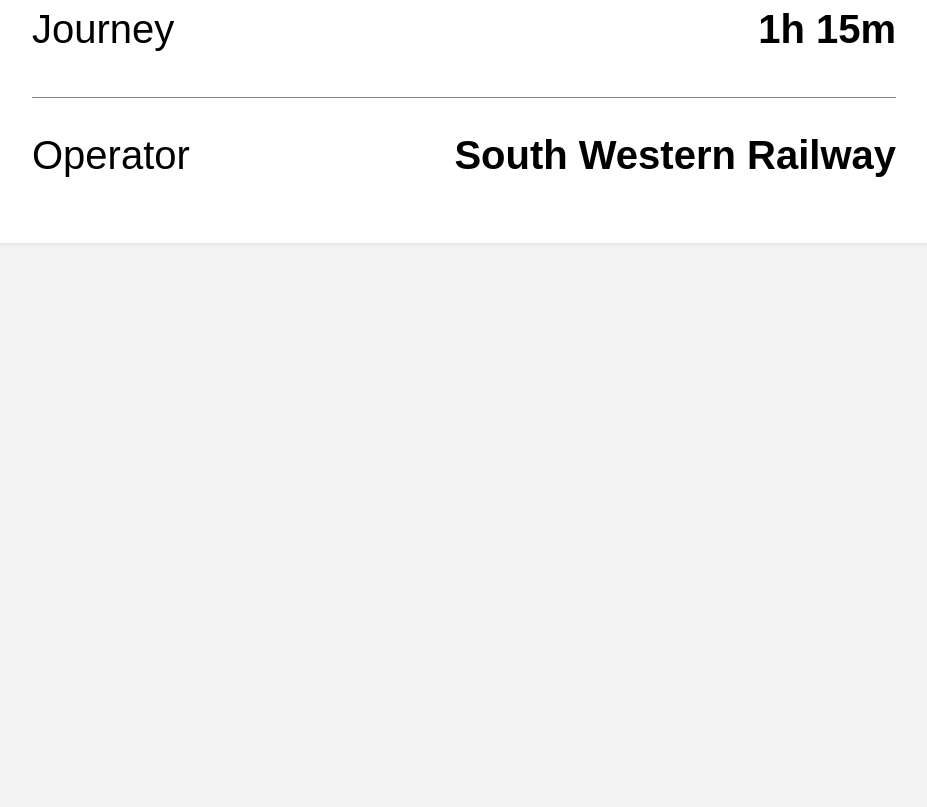
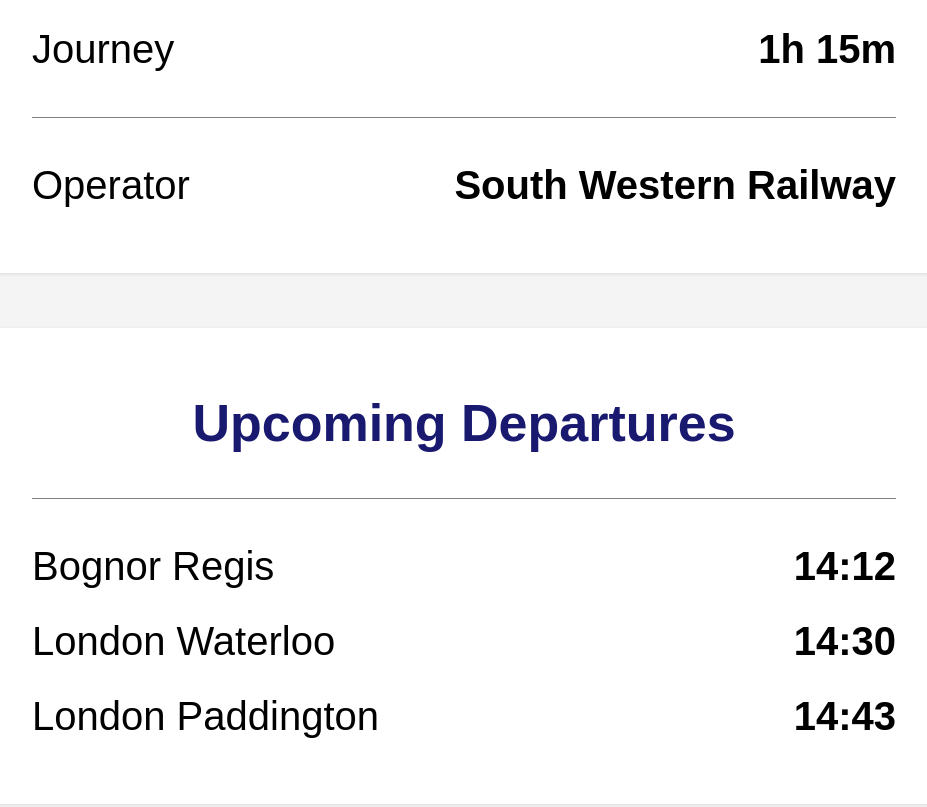
Before and after one commit to hfaulk/next-train, a website: page index.html in a window 1280 px wide. Shown: the part 1225-2032 px from the top of the page, without its empty margins (176-1103 px from the left). Before the commit the page ends 1518 px from the top, so only its background shows below. Drawn offline with Linux system fonts and the light colour scheme.

Commit message:
Add new panel to display next 3 train departures

```diff
--- a/index.html
+++ b/index.html
@@ -56,6 +56,24 @@
             </div>
         </section>
 
+        <section class="info_panel">
+            <div id="next_train_label" class="info_list">
+                <p>Upcoming Departures</p>
+            </div>
+            <div id="next_1" class="info_list">
+                <p>Bognor Regis</p>
+                <p class="value">14:12</p>
+            </div>
+            <div id="next_2" class="info_list">
+                <p>London Waterloo</p>
+                <p class="value">14:30</p>
+            </div>
+            <div id="next_3" class="info_list">
+                <p>London Paddington</p>
+                <p class="value">14:43</p>
+            </div>
+        </section>
+
         <script src="script.js"></script>
     </body>
 </html>
--- a/style.css
+++ b/style.css
@@ -20,6 +20,7 @@
     font-size: 5em;
     padding: 0;
     margin: 0;
+    font-family: "Franklin Gothic Medium";
 }
 
 header div {
@@ -34,7 +35,7 @@
     align-items: center;
     flex-direction: column;
     width: 90%;
-    margin: 50px auto;
+    margin: 55px auto;
     border-radius: 8px;
     background-color: white;
     color: black;
@@ -119,5 +120,18 @@
 
 #depart_div,
 #operator {
-    padding-top: 20px;
+    padding-top: 30px;
 }
+
+#next_train_label {
+    color: midnightblue;
+    font-weight: bold;
+    font-size: 1.3em;
+    padding-bottom: 30px;
+    border-bottom: 1px solid grey;
+    justify-content: center;
+}
+
+#next_1 {
+    margin-top: 30px;
+}
```
